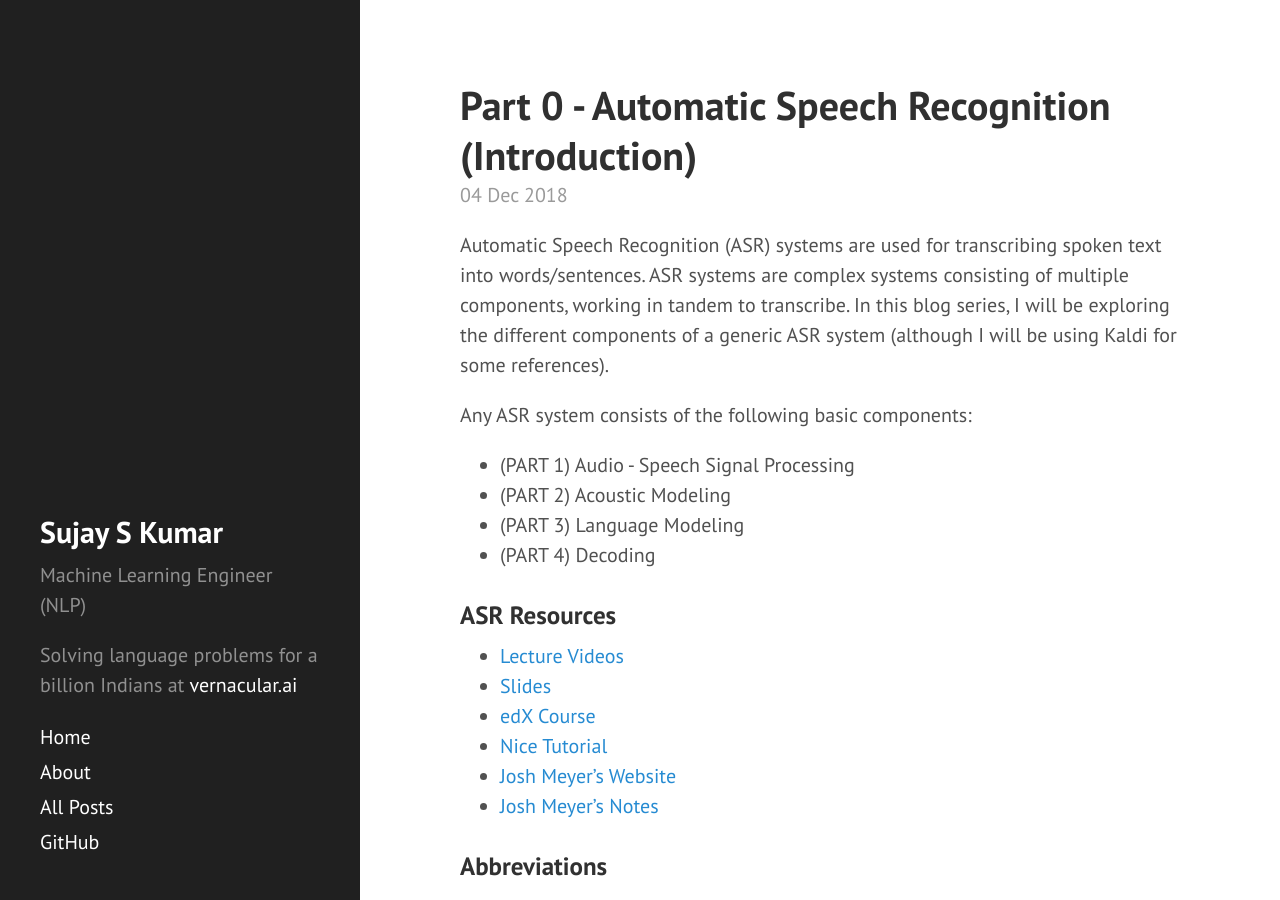
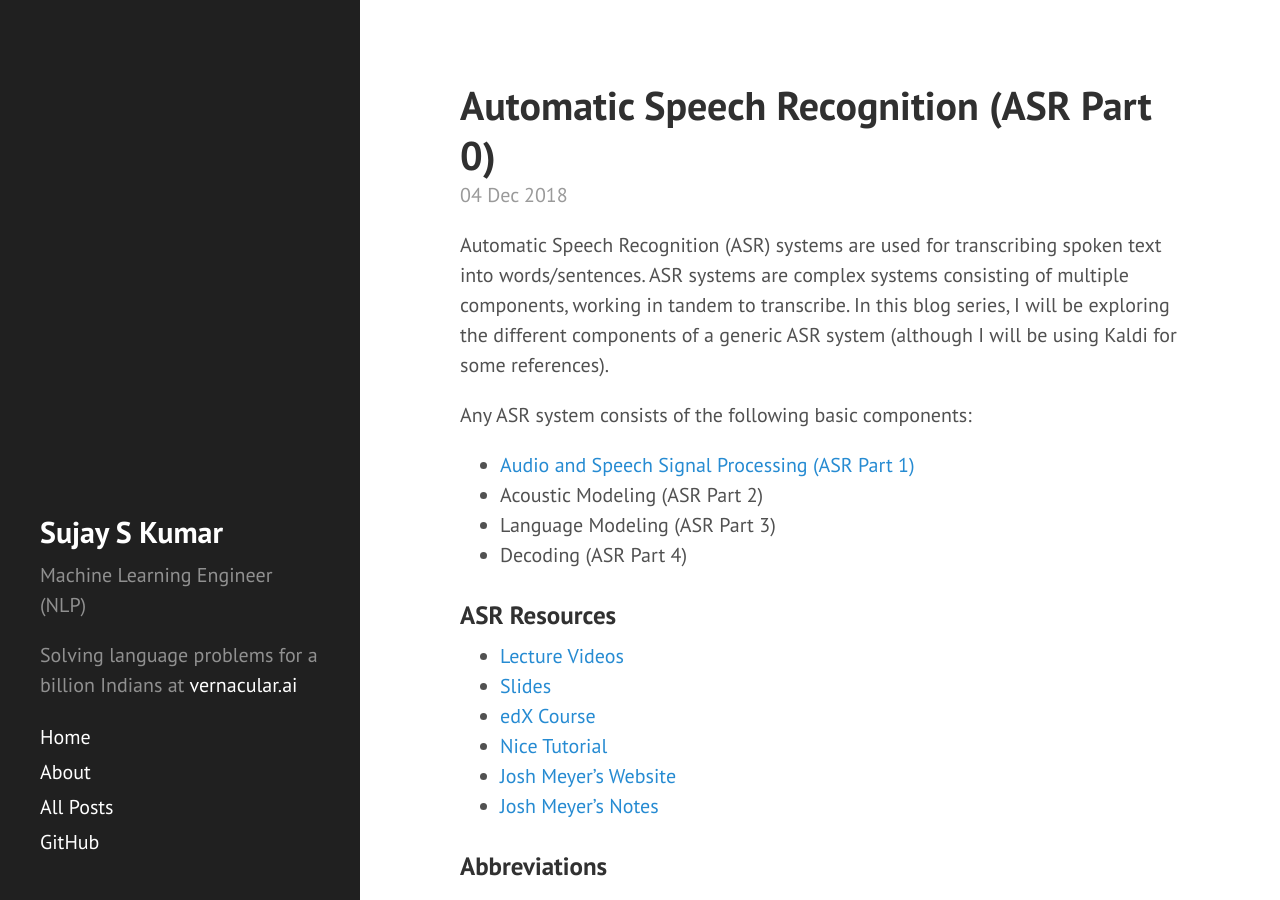
Before and after one commit to SujaySKumar/sujayskumar.github.io, a Jekyll site: the page built from _posts/2018-12-04-asr-intro.md, in a window 1280 px wide and 900 px high. Built offline with Jekyll 4.4.1, drawn with Linux system fonts in a browser that asks for light colours; formulas are drawn with MathJax 3; some of the changed text lies outside the part shown.

Commit message:
Fix title asr part 1

```diff
--- a/_posts/2018-12-04-asr-intro.md
+++ b/_posts/2018-12-04-asr-intro.md
@@ -1,6 +1,6 @@
 ---
 layout: post
-title: Part 0 - Automatic Speech Recognition (Introduction)
+title: Automatic Speech Recognition (ASR Part 0)
 date: '2018-12-04T13:35:39.001162'
 author: Sujay S Kumar
 tags:
@@ -12,10 +12,10 @@ references).
 
 Any ASR system consists of the following basic components:
 
-- (PART 1) Audio - Speech Signal Processing
-- (PART 2) Acoustic Modeling
-- (PART 3) Language Modeling
-- (PART 4) Decoding
+- [Audio and Speech Signal Processing (ASR Part 1)]({% post_url 2018-12-04-asr-part1 %})
+- Acoustic Modeling (ASR Part 2)
+- Language Modeling (ASR Part 3)
+- Decoding (ASR Part 4)
 
 ### ASR Resources
 
```
Also changed, not shown: _posts/2018-12-04-asr-part1.md (+1 -1 lines).
